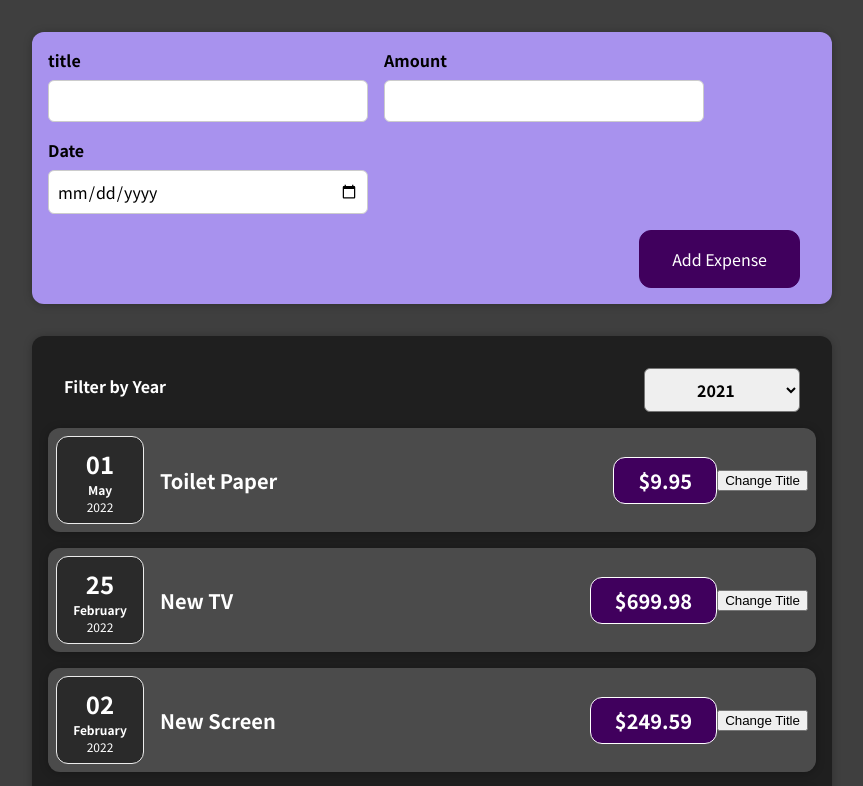
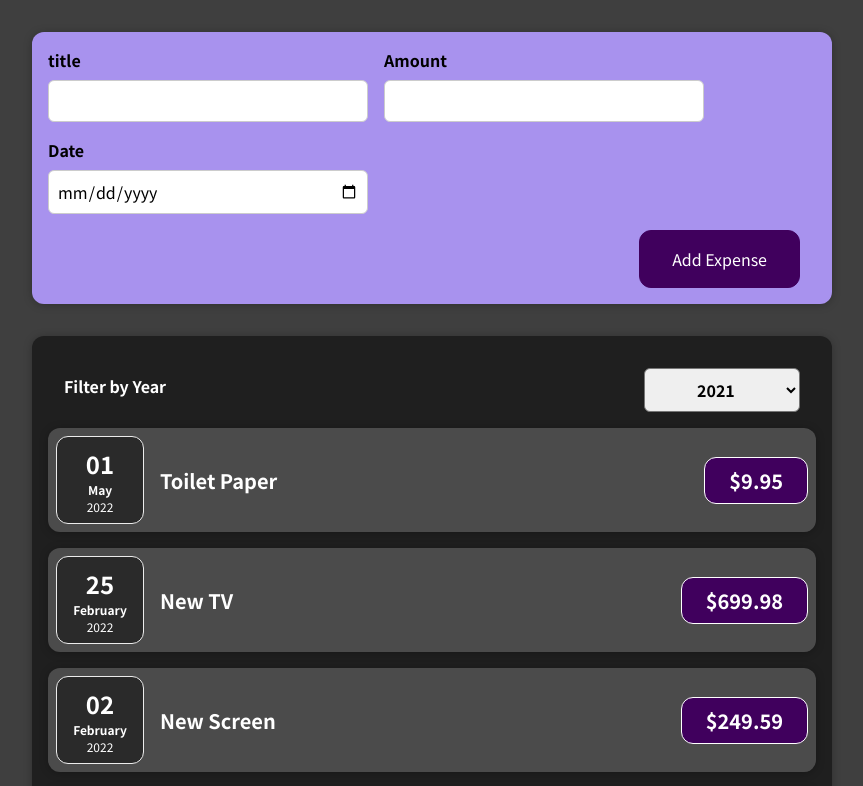
Before and after one commit to ritamxy/mini_wallet, a React (Create React App) app: page / in a window 1280 px wide. Shown: the top 786 px of the page, without its empty margins (208-1071 px from the left). Built offline with nearby package versions, Linux system fonts and the light colour scheme.

Commit message:
change to stateless component

```diff
--- a/src/components/Expenses/ExpenseItem.js
+++ b/src/components/Expenses/ExpenseItem.js
@@ -4,19 +4,13 @@
 import Card from "../UI/Card";
 
 function ExpenseItem(props) {
-  const [title, setTitle] = useState(props.title);
-
-  const clickHandler = () => {
-    setTitle("Updated");
-  };
   return (
     <Card className="expense-item">
       <ExpenseDate date={props.date} />
       <div className="expense-item__description">
-        <h2>{title}</h2>
+        <h2>{props.title}</h2>
         <div className="expense-item__price">${props.amount}</div>
       </div>
-      <button onClick={clickHandler}>Change Title</button>
     </Card>
   );
 }
```
Also changed, not shown: 1 other file (tests, documents, lock files or other folders).
